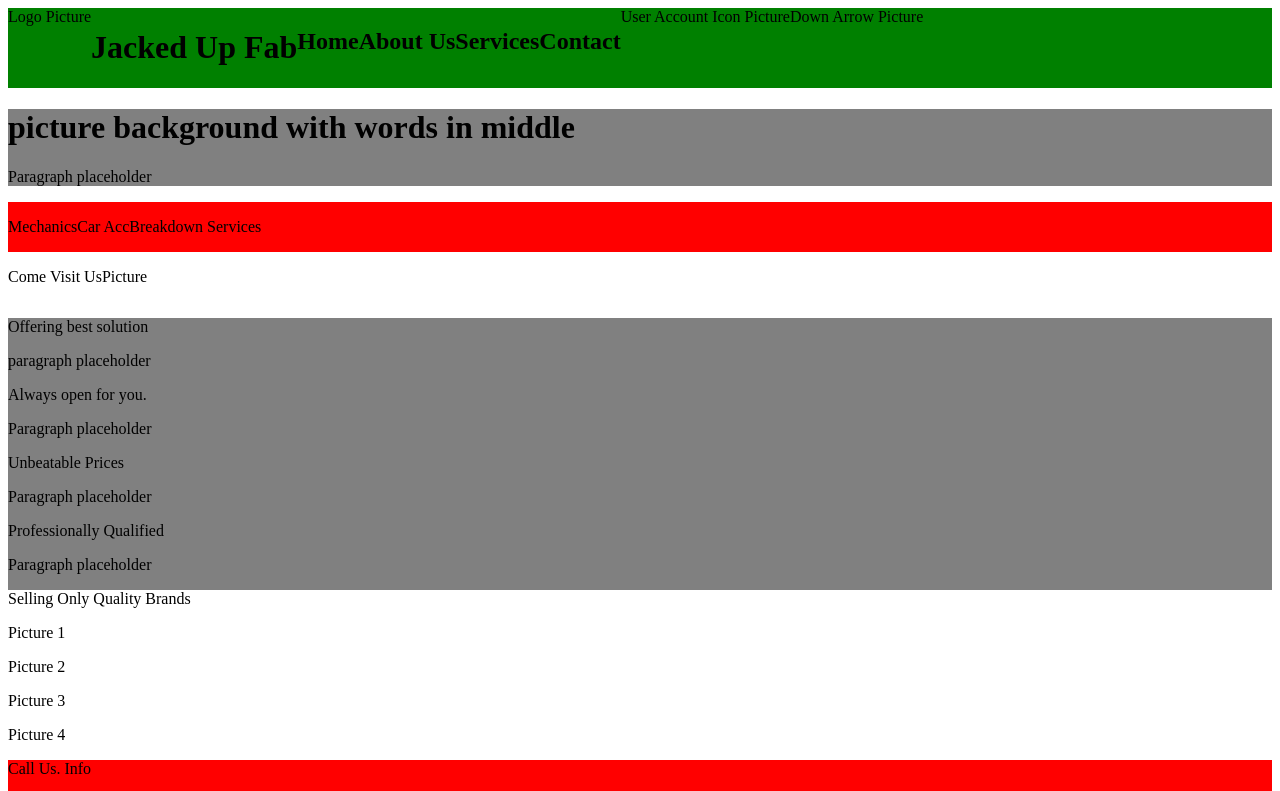
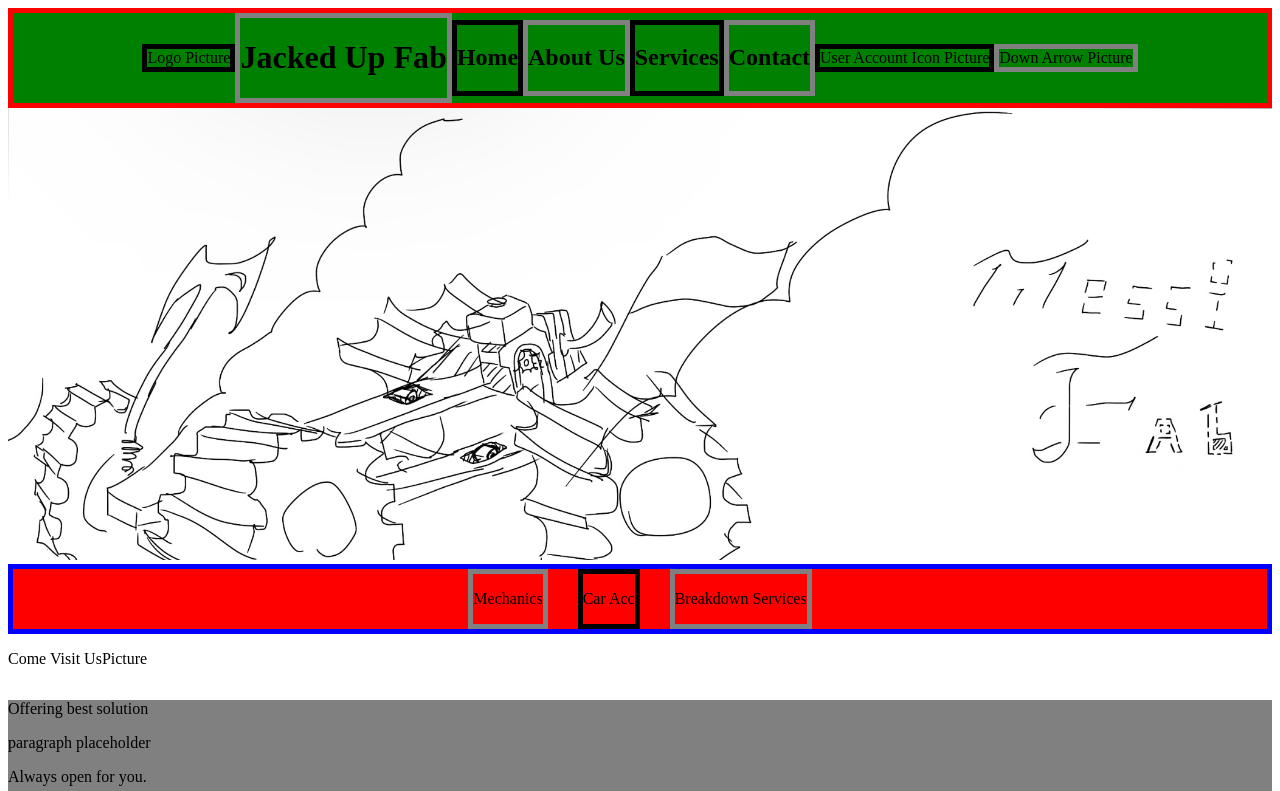
Before and after one commit to coleybenton/Business, a plain HTML site: page index.html in a window 1280 px wide. Shown: the top 791 px of the page. Drawn offline with Linux system fonts and the light colour scheme.

Commit message:
vertically centered top bar, put borders for visual aid, created and included img, separated css into containers and individual classes

```diff
--- a/index.html
+++ b/index.html
@@ -8,23 +8,24 @@
   </head>
   <body>
     <div id="container">
-      <div class="">Logo Picture</div>
-      <div class=""> <h1>Jacked Up Fab</h1></div>
-      <div class=""> <h2>Home</h2></div>
-      <div class=""> <h2>About Us</h2></div>
-      <div class=""> <h2>Services</h2></div>
-      <div class=""> <h2>Contact</h2></div>
-      <div class="">User Account Icon Picture</div>
-      <div class="">Down Arrow Picture</div>
+      <div class="black-border">Logo Picture</div>
+      <div class="gray-border">
+        <h1>Jacked Up Fab</h1>
+      </div>
+      <div class="black-border"> <h2>Home</h2></div>
+      <div class="gray-border"> <h2>About Us</h2></div>
+      <div class="black-border"> <h2>Services</h2></div>
+      <div class="gray-border"> <h2>Contact</h2></div>
+      <div class="black-border">User Account Icon Picture</div>
+      <div class="gray-border">Down Arrow Picture</div>
     </div>
     <div id="container-two">
-      <h1>picture background with words in middle</h1>
-      <p>Paragraph placeholder</p>
+      <img src="messi-fab.jpeg" alt="Messi-Fab" class="img-hero" />
     </div>
     <div id="container-three">
-      <div><p>Mechanics</p></div>
-      <div><p>Car Acc</p></div>
-      <div><p>Breakdown Services</p></div>
+      <div class="gray-border"><p>Mechanics</p></div>
+      <div class="black-border"><p>Car Acc</p></div>
+      <div class="gray-border"><p>Breakdown Services</p></div>
     </div>
     <div id="container-four">
       <div><p>Come Visit Us</p></div>
--- a/styles.css
+++ b/styles.css
@@ -1,17 +1,24 @@
+/*Flex Containers for each area*/
 #container {
   display: flex;
   flex-direction: row;
   background-color: green;
+  border: 5px solid red;
+  align-items: center;
+  justify-content: center;
 }
 
 #container-two {
-  background-color: gray;
+;
 }
 
 #container-three {
   display: flex;
   background-color: red;
   flex-direction: row;
+  border: 5px solid blue;
+  justify-content: center;
+  gap: 30px;
 }
 
 #container-four {
@@ -37,3 +44,17 @@
   color: white;
 }
 /* @media (max- will come back to this */
+/*Individual Classes */
+
+.gray-border {
+  border: 5px solid gray;
+}
+
+.black-border {
+  border: 5px solid black;
+}
+
+.img-hero {
+  height: auto;
+  max-width: 100%;
+}
```
Also changed, not shown: messi-fab.jpeg (added).
